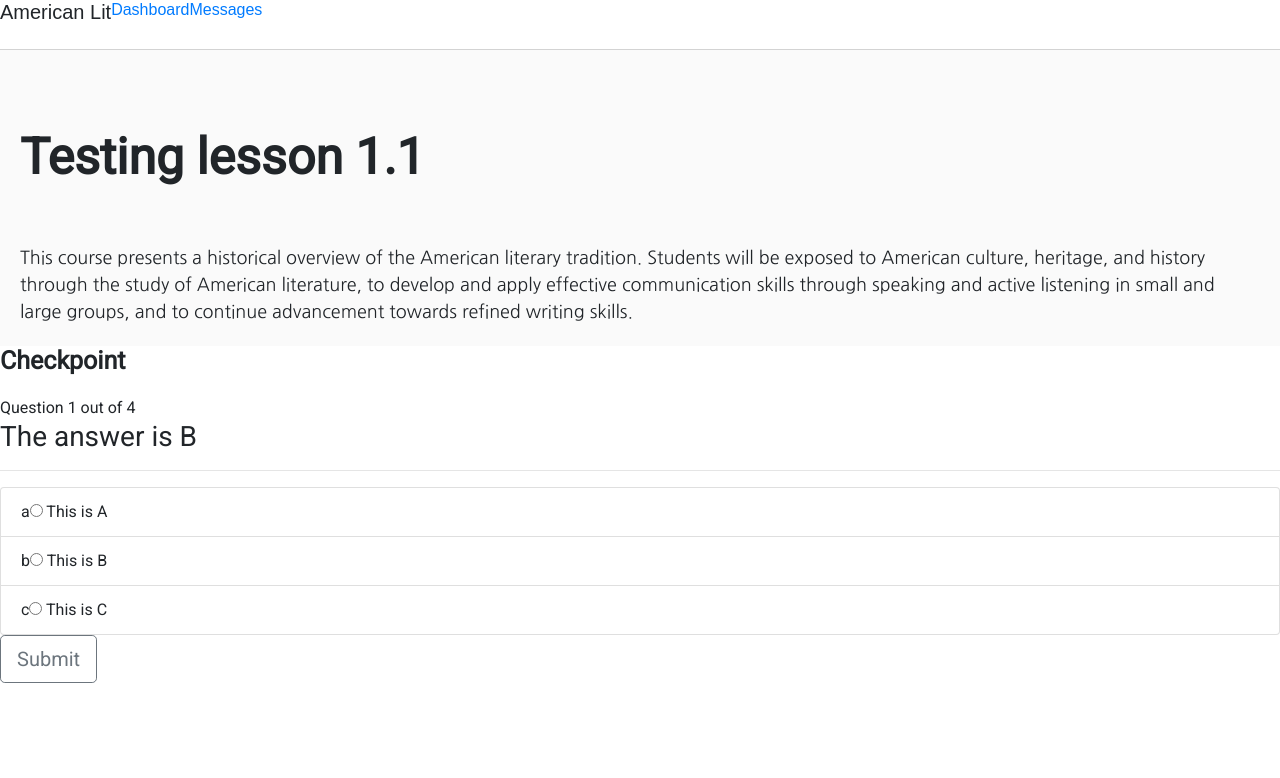
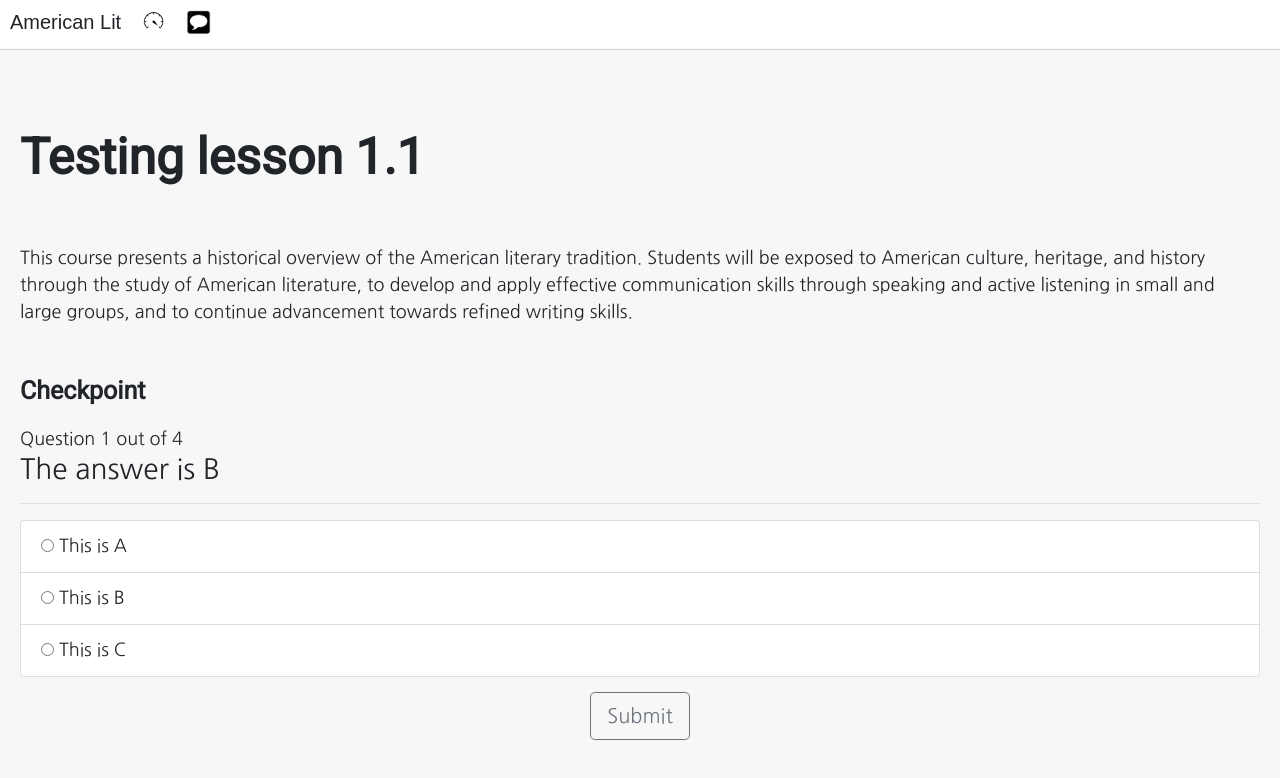
Before and after one commit to NGBlanchard/mediatrain, a React (Create React App) app: page /lesson/1 in a window 1280 px wide. Shown: the top 778 px of the page. Built offline with nearby package versions, Linux system fonts and the light colour scheme.

Commit message:
quiz buttons added

```diff
--- a/src/App.css
+++ b/src/App.css
@@ -1,3 +1,7 @@
 body {
   font-family: 'Roboto', sans-serif;
 }
+
+.error {
+  color: red;
+}
--- a/src/App.js
+++ b/src/App.js
@@ -6,7 +6,7 @@ import Nav from "./components/Nav/Nav";
 import Dashboard from "./components/Dashboard/Dashboard";
 import Lesson from "./components/Lesson/Lesson";
 import Messages from "./components/Messages/Messages";
-import { findLesson, getLessonForQuiz } from "./helpers";
+import { findLesson } from "./helpers";
 import "./App.css";
 
 class App extends React.Component {
@@ -880,8 +880,6 @@ class App extends React.Component {
       details: this.state.details,
       questions: this.state.questions,
       quizzes: this.state.quizzes,
-      // setCurrent: this.setCurrent,
-      // setScore: this.setScore
     };
     const { lessons } = this.state;
     return (
--- a/src/components/Lesson/Lesson.css
+++ b/src/components/Lesson/Lesson.css
@@ -2,7 +2,7 @@
   font-family: 'Nanum Gothic', sans-serif;
   font-size: 18px;
   padding: 20px;
-  background-color: rgb(250, 250, 250);
+  background-color: rgb(247, 247, 247);
 }
 
 .lesson-header {
--- a/src/components/Lesson/Lesson.js
+++ b/src/components/Lesson/Lesson.js
@@ -22,9 +22,9 @@ class Lesson extends React.Component {
       <>
         <main className="lesson-main">
           <header className="lesson-header">{lesson.name}</header>
-          <section>{lesson.content}</section>
+          <section className="lesson-content">{lesson.content}</section>
+        <Submission lesson={lesson} />
         </main>
-        <Submission lesson={lesson} />
       </>
     );
   }
--- a/src/components/Nav/Nav.css
+++ b/src/components/Nav/Nav.css
@@ -1,9 +1,9 @@
 .nav {
   font-family: Arial, Helvetica, sans-serif;
   font-weight: lighter;
-  display: flex;
-  border-bottom: .5px solid lightgray;
+  border-bottom: 0.5px solid lightgray;
   height: 50px;
+  padding: 10px;
 }
 
 h1 {
@@ -13,6 +13,16 @@ h1 {
 
 h2 {
   display: flex;
-  font-size: 16px;;
+  font-size: 16px;
+}
 
+.nav-icons {
+  display: flex;
+  flex-direction: row-reverse;
+  justify-content: space-evenly;
 }
+
+.icon {
+  width: 10px;
+  margin-left: 20px;
+}
--- a/src/components/Nav/Nav.js
+++ b/src/components/Nav/Nav.js
@@ -1,5 +1,8 @@
 import React, { Component } from "react";
 import { Link } from "react-router-dom";
+import Dashboard from "../../images/dashboard.png";
+import Messages from "../../images/messages.png";
+
 
 import ModulesContext from "../ModulesContext";
 
@@ -21,10 +24,12 @@ export default class Nav extends Component {
         <h1>
           {details.class}
         </h1>
+        <div className="nav-icons">
         <h2>
-        <Link to="/dashboard">Dashboard</Link>
-        <Link to="/messages">Messages</Link>
+        <Link to="/dashboard"><img src={Dashboard} className="icon" alt="dashboard logo"></img></Link>
+        <Link to="/messages"><img src={Messages} className="icon" alt="messages logo"></img></Link>
         </h2>
+        </div>
       </nav>
     );
   }
--- a/src/components/QuizCard/QuizCard.css
+++ b/src/components/QuizCard/QuizCard.css
@@ -0,0 +1,17 @@
+.results {
+  display: flex;
+  flex-direction: column;
+}
+.submit-button {
+  margin-top: 15px;
+  margin-bottom: 20px;
+}
+
+.submit-button-container {
+  text-align: center;
+}
+
+.result-button {
+  margin: 0px;
+  margin-bottom: 20px;
+}
--- a/src/components/QuizCard/QuizCard.js
+++ b/src/components/QuizCard/QuizCard.js
@@ -3,6 +3,8 @@ import BoxScore from "./quiz/BoxScore.js";
 import QuestionList from "./quiz/QuestionList.js";
 import Results from "./quiz/Results.js";
 import ModulesContext from "../ModulesContext";
+
+import './QuizCard.css'
 
 class QuizCard extends React.Component {
   state = {
@@ -33,13 +35,13 @@ class QuizCard extends React.Component {
     const id = this.props.lesson.id;
     if (this.state.current > this.props.lesson.questions.length) {
       var boxscore = "";
-      var results = <Results {...this.props.lesson} score={this.state.score} id={id} />;
+      var results = <Results {...this.props.lesson} score={this.state.score} setCurrent={this.setCurrent} id={id} />;
     } else {
       var boxscore = <BoxScore {...this.props.lesson} current={this.state.current} id={id} />;
       var results = "";
     }
     return (
-      <div>
+      <section className="quiz-card">
         {boxscore}
         <QuestionList
           id={id}
@@ -51,7 +53,7 @@ class QuizCard extends React.Component {
           {...this.props.lesson}
         />
         {results}
-      </div>
+      </section>
     );
   }
 }
--- a/src/components/QuizCard/quiz/Question.js
+++ b/src/components/QuizCard/quiz/Question.js
@@ -1,46 +1,52 @@
 import React from "react";
 import Button from "react-bootstrap/Button";
 import ModulesContext from "../../ModulesContext";
-
 
 class Question extends React.Component {
   constructor(props) {
     super(props);
     this.state = {
-      value: ''
+      value: "",
+      error: false
     };
-
-    // this.handleChange = this.handleChange.bind(this);
-    // this.handleSubmit = this.handleSubmit.bind(this);
   }
   static contextType = ModulesContext;
 
-  handleChange = (event) => {
-    this.setState({value: event.target.value});
-  }
+  handleChange = event => {
+    this.setState({ value: event.target.value });
+  };
 
-  handleSubmit = (e) => {
+  handleSubmit = e => {
     // const { setCurrent, setScore } = this.props;
     const { question } = this.props;
-    const lesson = this.props.lesson.id
+    const lesson = this.props.lesson.id;
     e.preventDefault();
     const selected = this.state.value;
-    this.props.setCurrent(this.props.current + 1, lesson);
+    if (this.state.value === "") {
+      this.setState({
+        error: true
+      });
+    } else this.props.setCurrent(this.props.current + 1, lesson);
+
     if (selected === question.correct) {
       this.props.setScore(this.props.score + 1, lesson);
     }
-  }
+  };
   render() {
     const { question } = this.props;
     return (
       <form className="question-form">
+        {this.state.error ? (
+          <p className="error">You must select an answer</p>
+        ) : (
+          ""
+        )}
         <h3>{question.text}</h3>
         <hr />
         <ul className="list-group">
           {question.choices.map(choice => {
             return (
               <li className="list-group-item" key={choice.id}>
-                {choice.id}
                 <input
                   onChange={this.handleChange}
                   type="radio"
@@ -52,6 +58,7 @@ class Question extends React.Component {
             );
           })}
         </ul>
+        <div className='submit-button-container'>
         <Button
           type="submit"
           variant="outline-secondary"
@@ -61,6 +68,7 @@ class Question extends React.Component {
         >
           Submit
         </Button>
+        </div>
       </form>
     );
   }
--- a/src/components/QuizCard/quiz/Results.js
+++ b/src/components/QuizCard/quiz/Results.js
@@ -1,26 +1,74 @@
 import React from "react";
+import Button from "react-bootstrap/Button";
 
 class Results extends React.Component {
+state = {
+  submitted: false
+}
+
+  handleSubmit = e => {
+    //THIS SHOULD POST SCORE TO USER DB
+    e.preventDefault();
+   this.setState({
+     submitted: true
+   })
+    console.log(this.props.score)
+  };
+  handleNext = e => {
+    const next = this.props.id + 1;
+    e.preventDefault();
+    window.location.href = `/lesson/${next}`;
+  };
+
+  handleRetake = e => {
+    e.preventDefault();
+    this.props.setCurrent(1)
+  }
+
   render() {
     var percent = (this.props.score / this.props.questions.length) * 100;
     if (percent > 80) {
       var message = "You did awesome!";
     } else if (percent < 80 && percent > 60) {
-      var message = "You did just fine";
+      var message = "Well done, you passed";
     } else {
-      var message = "You did horrible, sorry";
+      var message = "You did not pass";
     }
     return (
-      <div className="well">
+      <div className="results">
         <h4>
           You got {this.props.score} out of {this.props.questions.length}
         </h4>
         <h2>
           {percent}% - {message}
         </h2>
-        <a className="btn btn-primary">
-          Take test again
-        </a>
+        <Button
+          variant="outline-success"
+          size="lg"
+          className="submit-button"
+          onClick={this.handleSubmit.bind(this)}
+        > {this.state.submitted === false ? (
+          'Submit Score to Gradebook') : ('Submitted!')}
+        </Button>
+        {percent > 60 ? (
+          <Button
+            variant="outline-secondary"
+            size="lg"
+            className="result-button"
+            onClick={this.handleNext.bind(this)}
+          >
+            Next Lesson
+          </Button>
+        ) : (
+          <Button
+            variant="outline-danger"
+            size="lg"
+            className="result-button"
+            onClick={this.handleRetake.bind(this)}
+          >
+            Retake Quiz
+          </Button>
+        )}
       </div>
     );
   }
--- a/src/components/Submission/Submission.css
+++ b/src/components/Submission/Submission.css
@@ -1,8 +1,8 @@
 .submission {
   font-family: 'Nanum Gothic', sans-serif;
   font-size: 18px;
-  padding: 20px;
   background-color: rgb(247, 247, 247);
+  margin-top: 50px;
 }
 
 .work-button {
--- a/src/components/Submission/Submission.js
+++ b/src/components/Submission/Submission.js
@@ -12,10 +12,10 @@ class Submission extends React.Component {
 
   render() {
     return (
-      <>
+      <section className="submission">
         <h2 className="submission-header">Checkpoint</h2>
         <QuizCard lesson={this.props.lesson}/>
-      </>
+      </section>
     );
   }
 }
```
Also changed, not shown: src/images/dashboard.png (added), src/images/messages.png (added).
